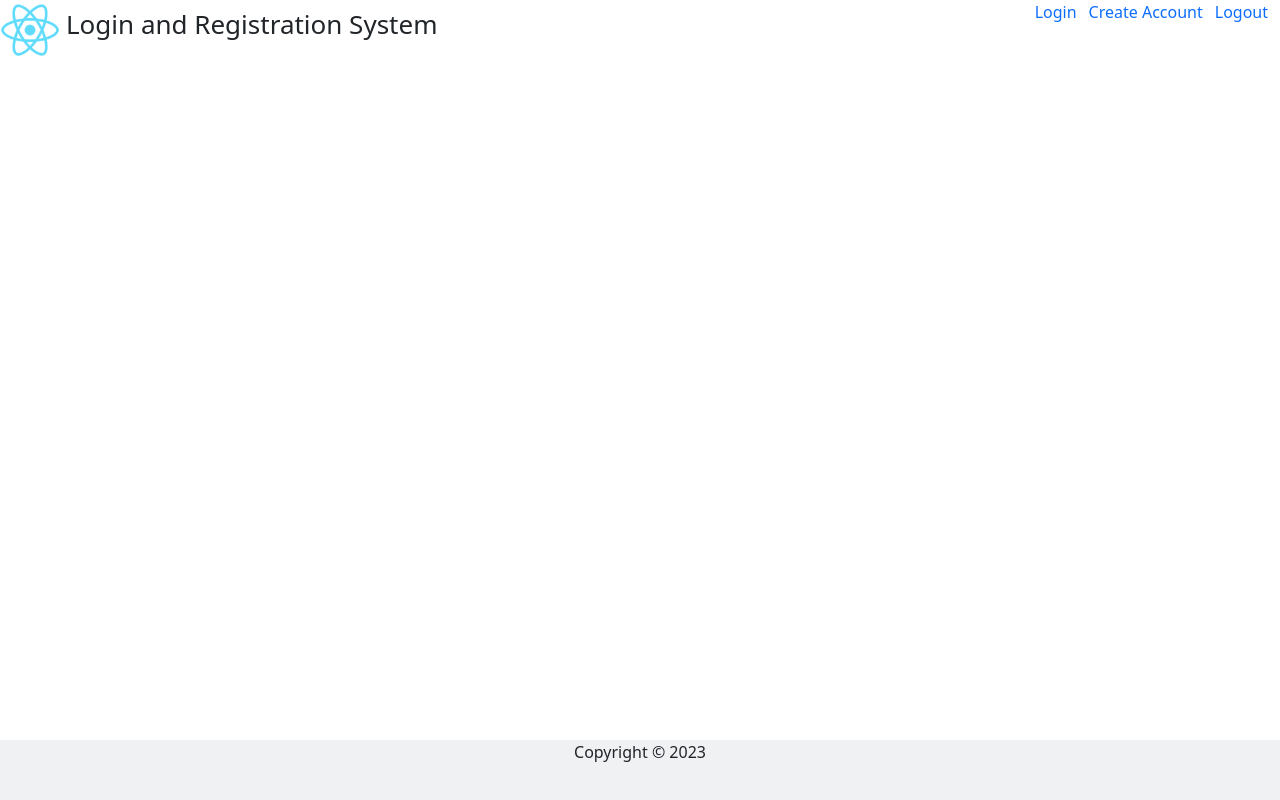
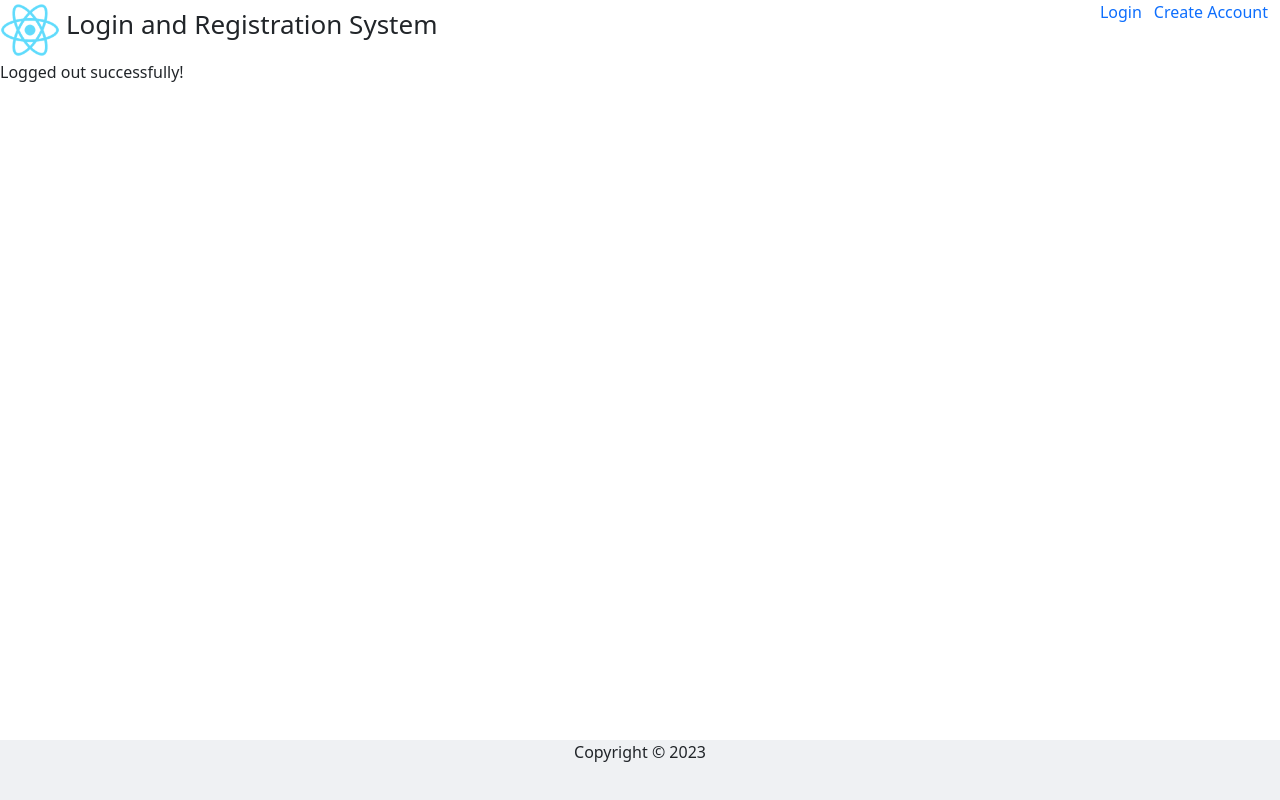
Before and after one commit to josecome/login-and-registration-reactjs, a React (Create React App) app: page /logout in a window 1280 px wide. Built offline with nearby package versions, Linux system fonts and the light colour scheme.

Commit message:
Minor changes made

```diff
--- a/src/App.css
+++ b/src/App.css
@@ -44,3 +44,8 @@ header {
   float: top;
   width: 100%;
 }
+
+.linkStyle {
+  padding-right: 12px;
+  text-decoration: none;
+};
--- a/src/App.js
+++ b/src/App.js
@@ -6,6 +6,8 @@ import Footer from './components/Footer';
 import Home from './views/Home';
 import About from './views/About';
 import Login from './views/Login';
+import Logout from './views/Logout';
+import Registration from './views/Registration';
 import Label from './components/Label';
 
 
@@ -19,6 +21,10 @@ function App() {
       />
       <Routes>
         <Route path='/' element={<Home />} />
+        <Route path='/login' element={<Login />} />
+        <Route path='/create_account' element={<Registration />} />
+        <Route path='/logout' element={<Logout />} />
+
         <Route path='/About' element={<About />} />
       </Routes>
       <Footer />
--- a/src/components/Header.js
+++ b/src/components/Header.js
@@ -1,5 +1,7 @@
+import { useLocation } from 'react-router-dom';
+
 const Header = ({ title }) => {
-
+  const location = useLocation();
   const imgStyle = {
     width: '60px',
     height: '60px',
@@ -23,11 +25,13 @@ const Header = ({ title }) => {
   return (
     <header style={ headerStyle }>
       <img src="./logo192.png" style={ imgStyle } alt="Logo" /><span style={ titleStyle }>{ title }</span>
-
       <span style={ linksStyle }>
-        <a style={ linkStyle } href="/login">Login</a>
-        <a style={ linkStyle } href="/create_account">Create Account</a>
-        <a style={ linkStyle } href="/logout">Logout</a>
+        { location.pathname !== "/login"
+        && (<a style={ linkStyle } href="/login">Login</a>) }
+        { location.pathname !== "/create_account"
+        && (<a style={ linkStyle } href="/create_account">Create Account</a>) }
+        { location.pathname !== "/logout"
+        && (<a style={ linkStyle } href="/logout">Logout</a>) }
       </span>
     </header>
   );
--- a/src/views/Logout.js
+++ b/src/views/Logout.js
@@ -1,7 +1,10 @@
 
 const Logout = () => {
+    const divStyle = {
+        textAlign: 'left',
+    };
     return (
-        <div>Logged out successfully!</div>
+        <div style={ divStyle }>Logged out successfully!</div>
     );
 }
 
--- a/src/views/Registration.js
+++ b/src/views/Registration.js
@@ -1,4 +1,4 @@
-import Form_registration from './components/Form_registration';
+import Form_registration from '../components/Form_registration';
 
 const Registration = () => {
     return (
```
